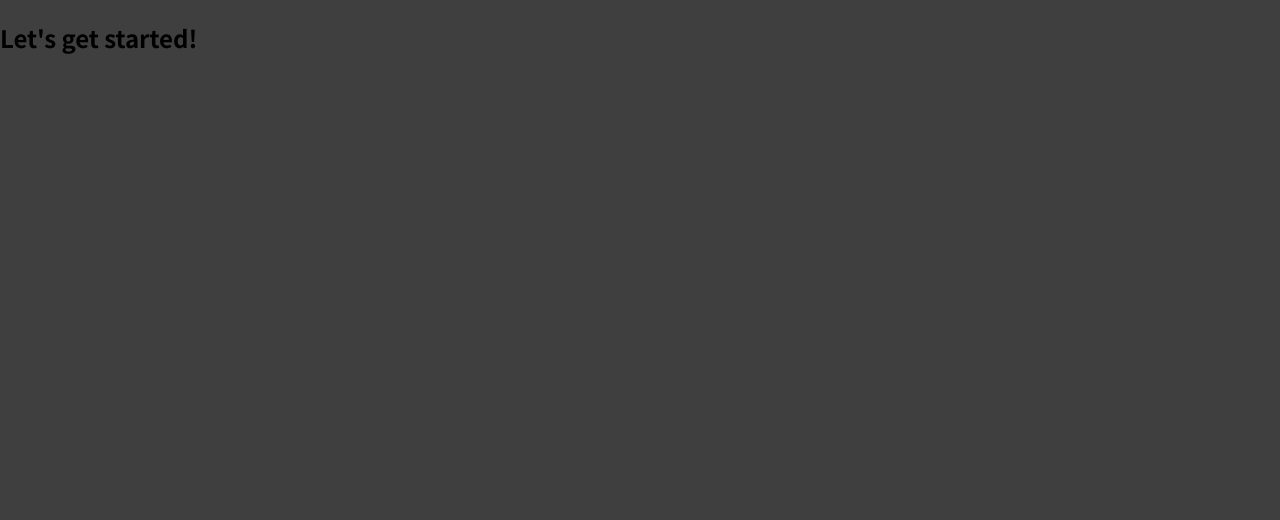
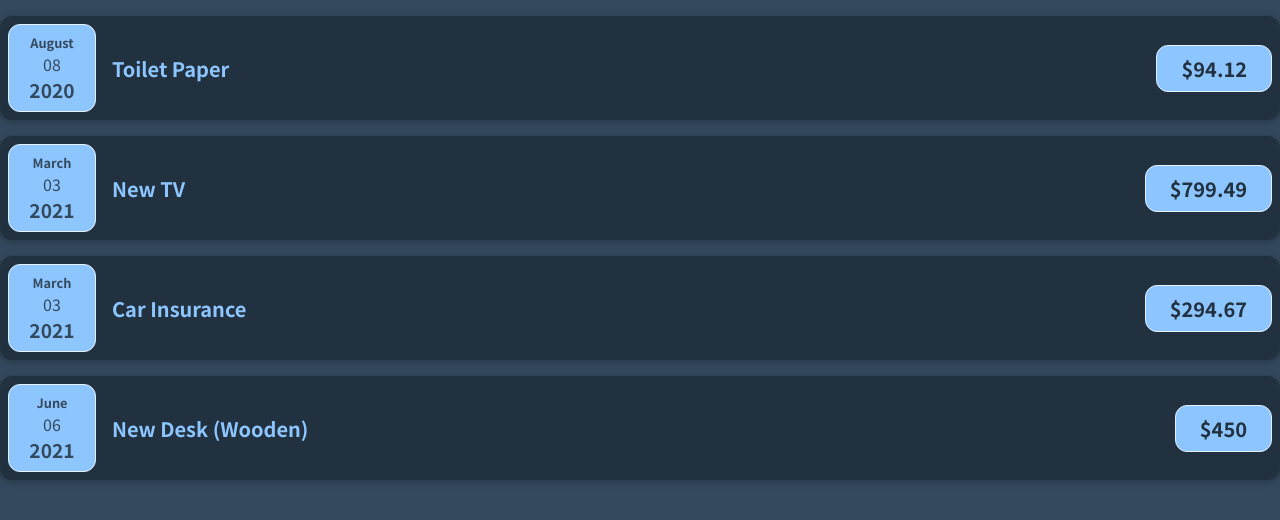
Before and after one commit to shinshilkina/react-the-complete-guide-incl-redux, a JavaScript app: page / in a window 1280 px wide. Shown: the top 520 px of the page. Built offline with nearby package versions, Linux system fonts and the light colour scheme.

Commit message:
made first React component

```diff
--- a/src/App.js
+++ b/src/App.js
@@ -1,7 +1,49 @@
+import ExpenseItem from './components/ExpenseItem'
+
 function App() {
+  const expenses = [
+    {
+      id: 'e1',
+      title: 'Toilet Paper',
+      amount: 94.12,
+      date: new Date(2020, 7, 14),
+    },
+    { id: 'e2', title: 'New TV', amount: 799.49, date: new Date(2021, 2, 12) },
+    {
+      id: 'e3',
+      title: 'Car Insurance',
+      amount: 294.67,
+      date: new Date(2021, 2, 28),
+    },
+    {
+      id: 'e4',
+      title: 'New Desk (Wooden)',
+      amount: 450,
+      date: new Date(2021, 5, 12),
+    },
+  ]
   return (
     <div>
-      <h2>Let's get started!</h2>
+      <ExpenseItem
+        title={expenses[0].title}
+        amount={expenses[0].amount}
+        date={expenses[0].date}
+      />
+      <ExpenseItem
+        title={expenses[1].title}
+        amount={expenses[1].amount}
+        date={expenses[1].date}
+      />
+      <ExpenseItem
+        title={expenses[2].title}
+        amount={expenses[2].amount}
+        date={expenses[2].date}
+      />
+      <ExpenseItem
+        title={expenses[3].title}
+        amount={expenses[3].amount}
+        date={expenses[3].date}
+      />
     </div>
   );
 }
--- /dev/null
+++ b/src/components/ExpenseDate.css
@@ -0,0 +1,26 @@
+.expense-date {
+  display: flex;
+  flex-direction: column;
+  width: 5.5rem;
+  height: 5.5rem;
+  border: 1px solid #e4f1fe;
+  background-color: #8dc6ff;
+  color: #34495e;
+  border-radius: 12px;
+  align-items: center;
+  justify-content: center;
+}
+
+.expense-date__month {
+  font-size: 0.8rem;
+  font-weight: bold;
+}
+
+.expense-date__year {
+  font-size: 1rem;
+}
+
+.expense-date__day {
+  font-size: 1.2rem;
+  font-weight: bold;
+}
--- /dev/null
+++ b/src/components/ExpenseDate.js
@@ -0,0 +1,17 @@
+import './ExpenseDate.css';
+
+function ExpenseDate(props) {
+  const month = props.date.toLocaleDateString('en-US', { month: 'long' });
+  const day = props.date.toLocaleDateString('en-US', { month: '2-digit' });
+  const year = props.date.getFullYear();
+
+  return (
+    <div className="expense-date">
+      <div className="expense-date__month"> { month } </div>
+      <div className="expense-date__year"> { day } </div>
+      <div className="expense-date__day"> { year } </div>
+    </div>
+  )
+}
+
+export default ExpenseDate;
--- /dev/null
+++ b/src/components/ExpenseItem.css
@@ -0,0 +1,55 @@
+.expense-item {
+  display: flex;
+  justify-content: space-between;
+  align-items: center;
+  box-shadow: 0 2px 8px rgba(0, 0, 0, 0.25);
+  padding: 0.5rem;
+  margin: 1rem 0;
+  border-radius: 12px;
+  background-color: #22313f;
+}
+
+.expense-item__description {
+  display: flex;
+  flex-direction: column;
+  gap: 1rem;
+  align-items: flex-end;
+  flex-flow: column-reverse;
+  justify-content: flex-start;
+  flex: 1;
+}
+
+.expense-item h2 {
+  color: #8dc6ff;
+  font-size: 1rem;
+  flex: 1;
+  margin: 0 1rem;
+}
+
+.expense-item__price {
+  font-size: 1rem;
+  font-weight: bold;
+  color: #22313f;
+  background-color: #8dc6ff;
+  border: 1px solid #e4f1fe;
+  padding: 0.5rem;
+  border-radius: 12px;
+}
+
+@media (min-width: 580px) {
+  .expense-item__description {
+    flex-direction: row;
+    align-items: center;
+    justify-content: flex-start;
+    flex: 1;
+  }
+
+  .expense-item__description h2 {
+    font-size: 1.25rem;
+  }
+
+  .expense-item__price {
+    font-size: 1.25rem;
+    padding: 0.5rem 1.5rem;
+  }
+}
--- /dev/null
+++ b/src/components/ExpenseItem.js
@@ -0,0 +1,19 @@
+import ExpenseDate from './ExpenseDate';
+import './ExpenseItem.css';
+
+function ExpenseItem(props) {
+
+  return (
+    <div className="expense-item">
+      <ExpenseDate date={ props.date } />
+      <div className="expense-item__description">
+        <h2>{ props.title }</h2>
+        <div className="expense-item__price">
+          ${ props.amount }
+        </div>
+      </div>
+    </div>
+  )
+}
+
+export default ExpenseItem;
--- a/src/index.css
+++ b/src/index.css
@@ -10,5 +10,5 @@
 
 body {
   margin: 0;
-  background-color: #3f3f3f;
+  background-color: #34495e;
 }
```
